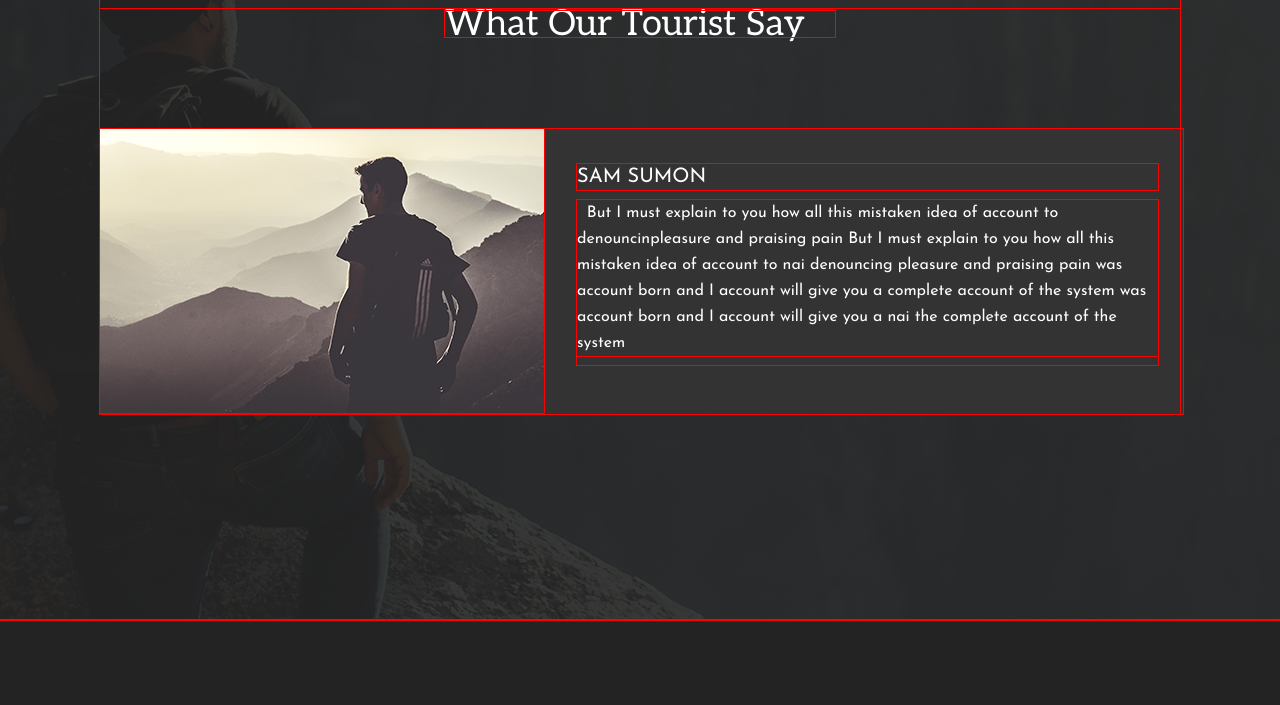
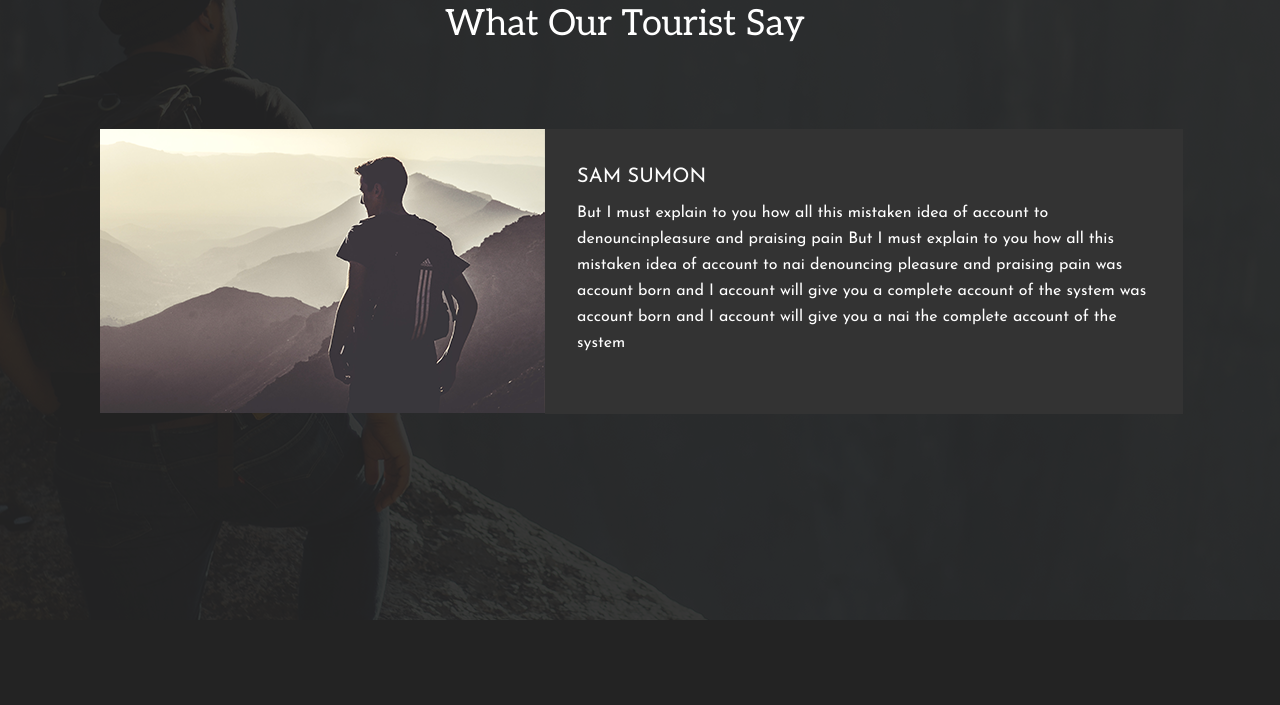
Before and after one commit to VeneraPlakolli/BHROMAON-Website, a plain HTML site: page index.html in a window 1280 px wide. Shown: the part 3400-4105 px from the top of the page. Drawn offline with Linux system fonts and the light colour scheme.

Commit message:
outline is removed / small changes

```diff
--- a/css/style.css
+++ b/css/style.css
@@ -51,9 +51,9 @@ table {
 *,*:before,*:after {
 	box-sizing: border-box;
 }
-* {
+/* * {
     outline: 1px solid red;
-}
+} */
 .container {
     max-width: 1080px;
     width: 100%;
@@ -437,7 +437,6 @@ main {
 	height: 285px;
 	margin-top: 91px;
 	display: grid;
-    background-color: violet;
 	grid-template-columns: 1fr 2fr;
 }
 .turist-info-div {
--- a/index.html
+++ b/index.html
@@ -130,7 +130,7 @@
                     <div class=" turist-info-div turist-info__img"><img src="./img/man.png" alt=""></div>
                     <div class="turist-info-div turist-info-content">
                         <div class="turist-info-content__title"><h3>Sam Sumon</h3></div>
-                        <div class="turist-info-content__text"><p>  But I must explain to you how all this mistaken idea of account to denouncinpleasure and praising pain  But I must explain to you how all this mistaken idea of account to nai denouncing pleasure and praising pain was account  born and I account will give you a complete account of the system was account  born and I account will give you a nai the complete account of the system</p></div>
+                        <div class="turist-info-content__text"><p>But I must explain to you how all this mistaken idea of account to denouncinpleasure and praising pain  But I must explain to you how all this mistaken idea of account to nai denouncing pleasure and praising pain was account  born and I account will give you a complete account of the system was account  born and I account will give you a nai the complete account of the system</p></div>
                     </div>
                 </div>
             </div>
```
